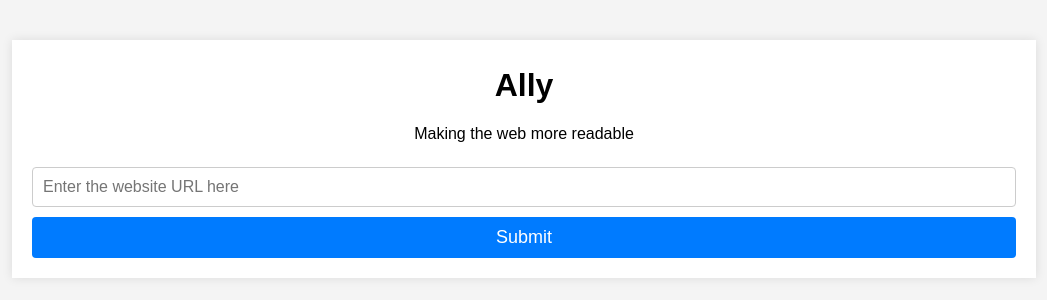
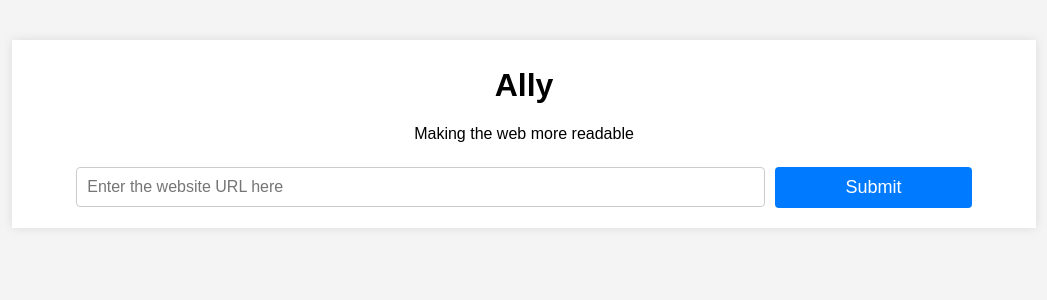
Before and after one commit to srilaasya/Ally-AGI-hack, a Flask app: page / in a window 1280 px wide. Shown: the top 300 px of the page, without its empty margins (116-1163 px from the left). Run offline with Flask 3, Linux system fonts and the light colour scheme.

Commit message:
updating css to be side by side

```diff
--- a/app/static/css/style.css
+++ b/app/static/css/style.css
@@ -32,20 +32,19 @@ form {
   display: flex;
   justify-content: center;
   align-items: center;
-  flex-direction: column;
 }
 
 input {
-  width: 100%;
+  width: 70%;
   padding: 10px;
-  margin-bottom: 10px;
+  margin-right: 10px;
   border: 1px solid #ccc;
   border-radius: 4px;
   font-size: 16px;
 }
 
 button {
-  width: 100%;
+  width: 20%;
   padding: 10px;
   background-color: #007bff;
   color: white;
```
